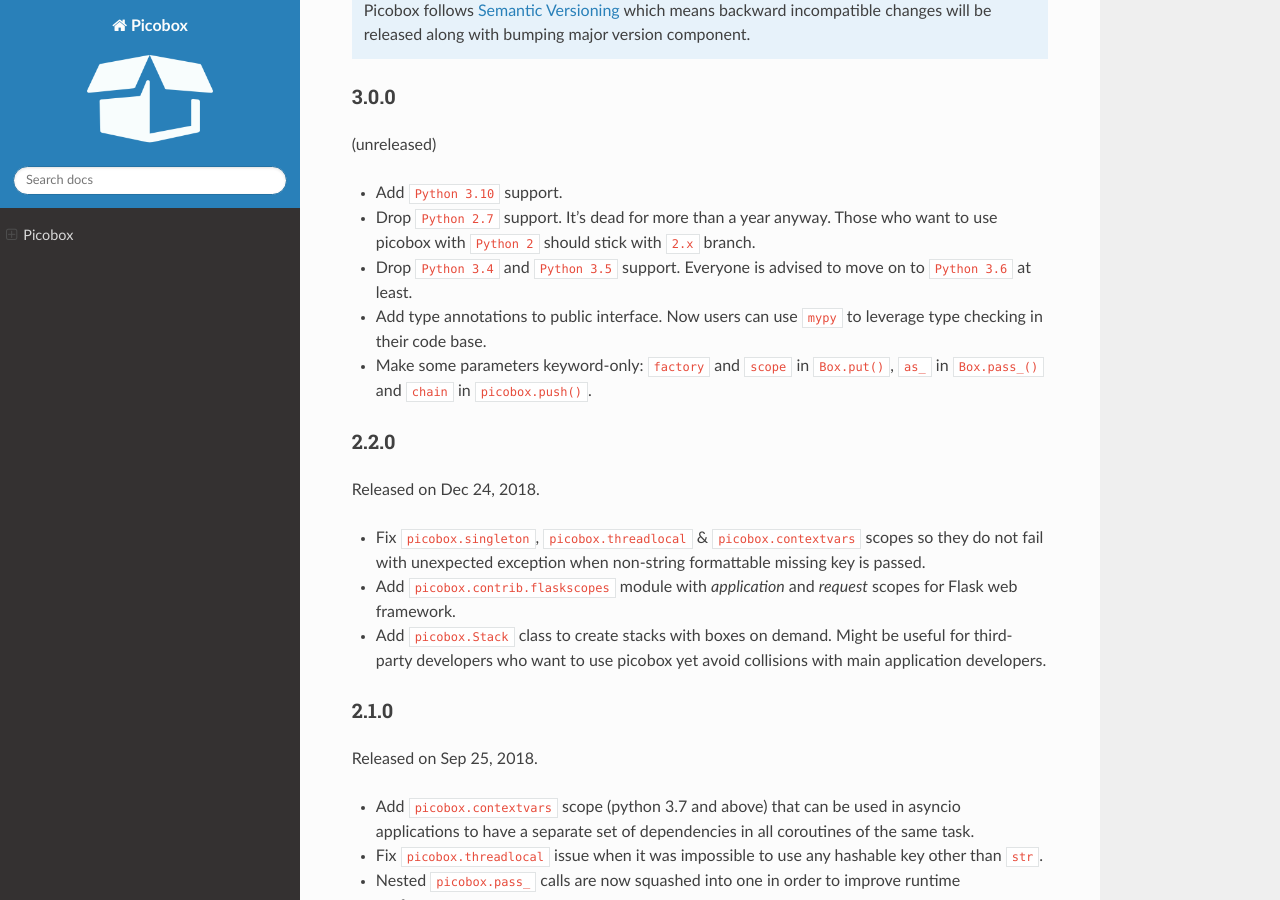
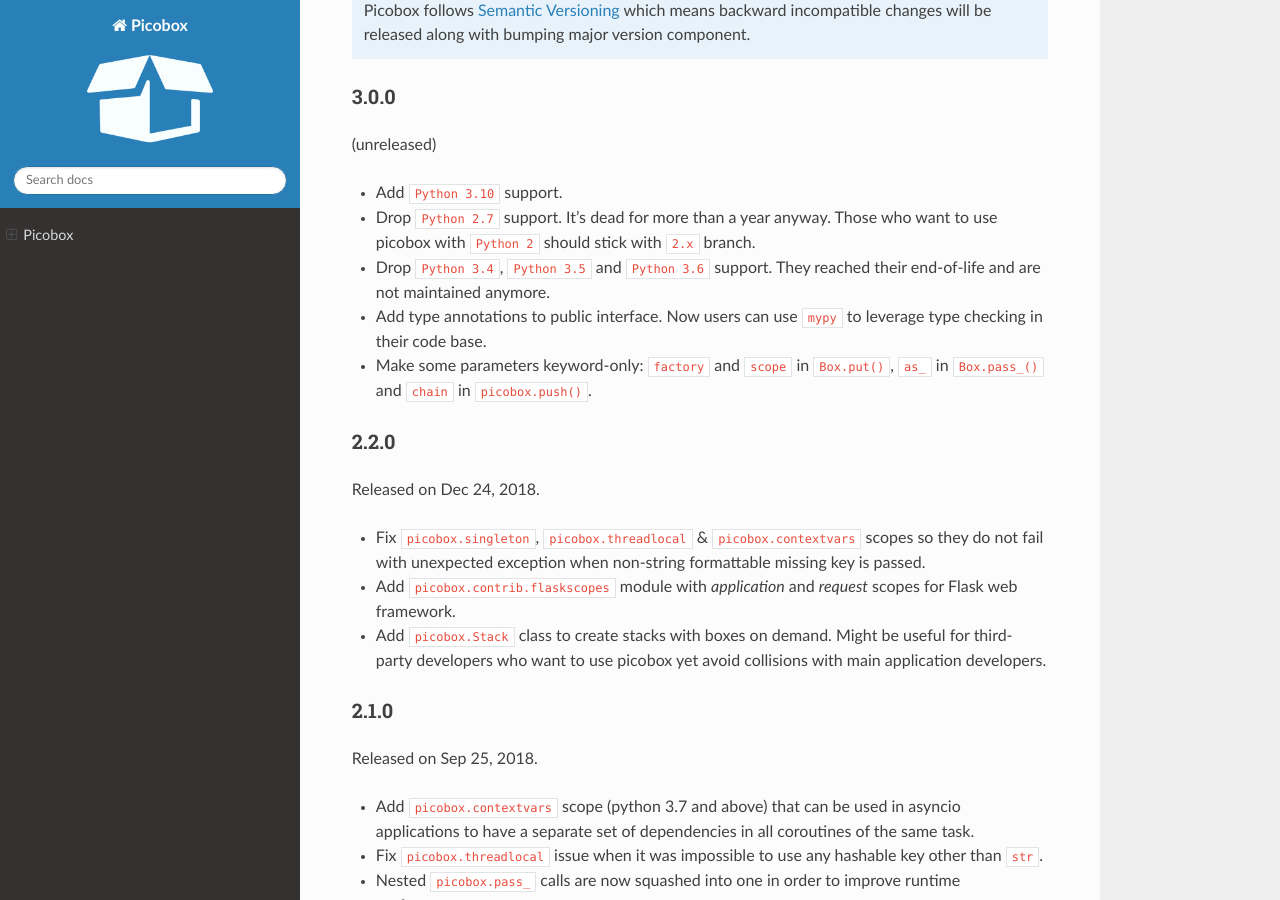
Before and after one commit to ikalnytskyi/picobox, a Sphinx documentation site: the page built from docs/index.rst, in a window 1280 px wide and 900 px high, scrolled down 7458 px. Built offline with Sphinx 7.4.7 and the Read the Docs theme 2.0.0, drawn with Linux system fonts in a browser that asks for light colours.

Commit message:
Drop Python 3.6 support
The 3.6 version reached its end-of-life and are not maintained anymore.
Please reach out to https://devguide.python.org/#branchstatus for
further details regarding maintained python branches.

```diff
--- a/docs/index.rst
+++ b/docs/index.rst
@@ -360,8 +360,8 @@
 * Drop ``Python 2.7`` support. It's dead for more than a year anyway. Those who
   want to use picobox with ``Python 2`` should stick with ``2.x`` branch.
 
-* Drop ``Python 3.4`` and ``Python 3.5`` support. Everyone is advised to move
-  on to ``Python 3.6`` at least.
+* Drop ``Python 3.4``, ``Python 3.5`` and ``Python 3.6`` support. They reached
+  their end-of-life and are not maintained anymore.
 
 * Add type annotations to public interface. Now users can use ``mypy`` to
   leverage type checking in their code base.
--- a/setup.py
+++ b/setup.py
@@ -35,7 +35,6 @@
         "Operating System :: OS Independent",
         "Programming Language :: Python",
         "Programming Language :: Python :: 3",
-        "Programming Language :: Python :: 3.6",
         "Programming Language :: Python :: 3.7",
         "Programming Language :: Python :: 3.8",
         "Programming Language :: Python :: 3.9",
```
Also changed, not shown: 1 other file.
